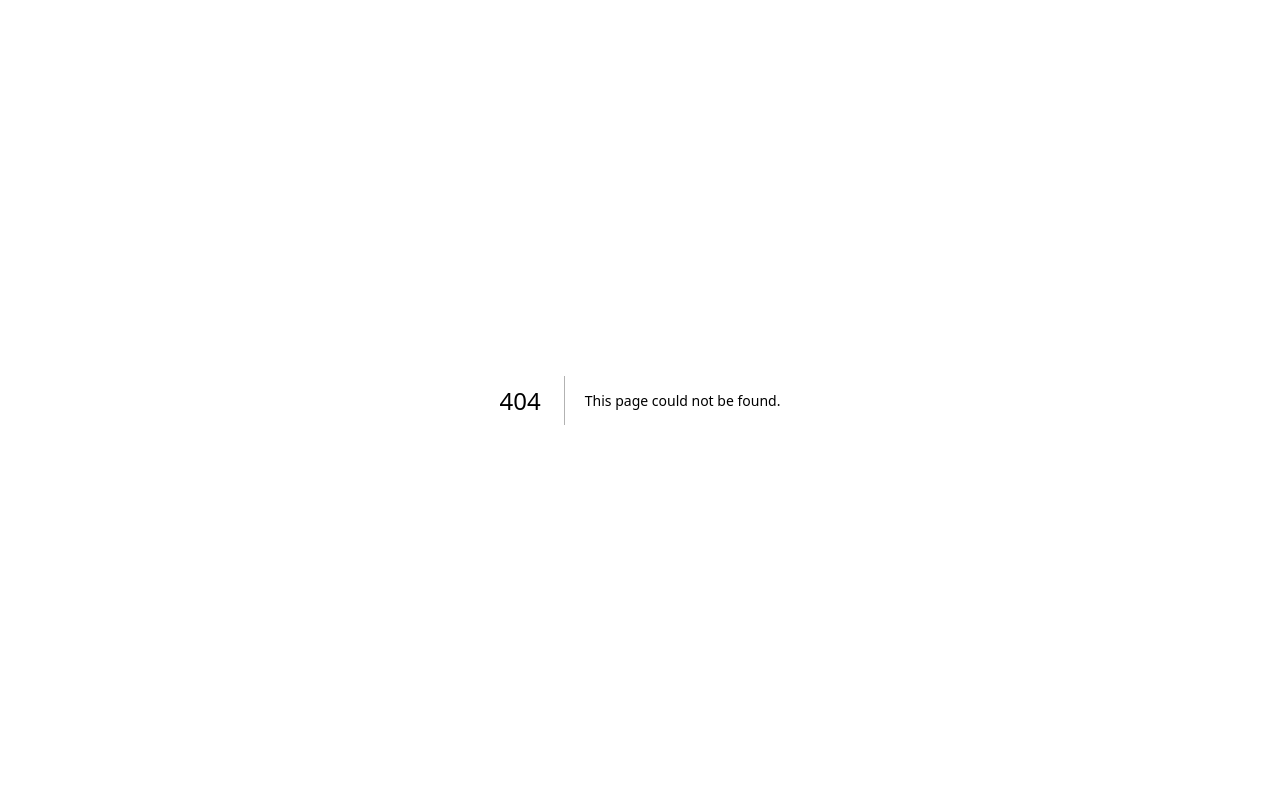
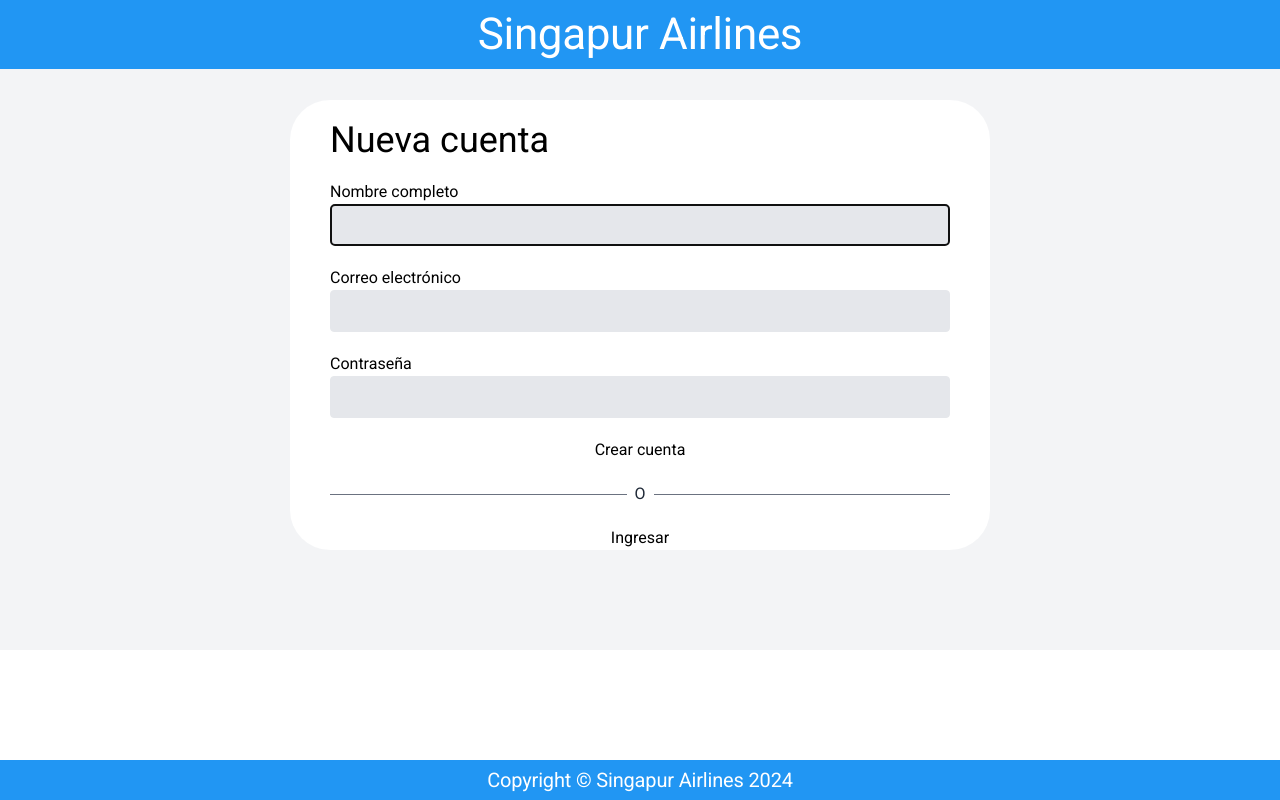
Before and after one commit to juangomez177/SITAS-frontend-virtual, a Next.js app: page /auth/new-account in a window 1280 px wide. Before the commit this address had no page. Built offline with nearby package versions, Linux system fonts and the light colour scheme.

Commit message:
Se crea ruta para registro de usuario

```diff
--- /dev/null
+++ b/app/auth/layout.tsx
@@ -0,0 +1,41 @@
+import { redirect } from "next/navigation";
+import Box from '@mui/material/Box';
+import { Typography } from "@mui/material";
+
+
+export default async function AuthLayout({ children }: { children: React.ReactNode }) {
+
+   const session = {
+      user: null
+   };
+
+   if (session?.user) {
+      redirect('/');
+   }
+
+   return (
+      <main className="flex justify-center bg-gray-100">
+
+         <Box sx={{ width: '100%', backgroundColor: '#2196F3', position: 'absolute', top: 0, display: 'flex', justifyContent: 'center', alignItems: 'center', zIndex: 1000 }}>
+            <Typography variant="h2" component="div" fontSize={'44px'} sx={{ color: 'white', padding: 1 }}>
+               Singapur Airlines
+            </Typography>
+         </Box>
+
+         <Box sx={{ backgroundColor: 'white', borderRadius: '40px', marginTop: '100px', marginBottom: '100px'}} height='auto' >
+            <div className="w-full md:w-[700px] px-10">
+               {children}
+            </div>
+         </Box>
+
+
+         <Box sx={{ width: '100%', backgroundColor: '#2196F3', position: 'absolute', bottom: 0, display: 'flex', justifyContent: 'center', alignItems: 'center', zIndex: 1000 }}>
+            <Typography variant="h2" component="div" fontSize={'20px'} sx={{ color: 'white', padding: 1 }}>
+               Copyright © Singapur Airlines 2024
+            </Typography>
+         </Box>
+
+      </main >
+   );
+
+}
--- /dev/null
+++ b/app/auth/new-account/page.tsx
@@ -0,0 +1,12 @@
+import { RegisterForm } from './ui/RegisterForm';
+
+export default function NewAccountPage() {
+   return (
+      <div className="flex flex-col">
+
+         <h1 className={`text-4xl mb-5 mt-5`}>Nueva cuenta</h1>
+
+         <RegisterForm />
+      </div>
+   );
+}
--- /dev/null
+++ b/app/auth/new-account/ui/RegisterForm.tsx
@@ -0,0 +1,98 @@
+"use client";
+
+import clsx from 'clsx';
+import Link from 'next/link';
+import { SubmitHandler, useForm } from 'react-hook-form';
+import { useState } from 'react';
+
+
+type FormInputs = {
+   name: string;
+   email: string;
+   password: string;
+}
+
+export const RegisterForm = () => {
+
+   const [errorMessage, setErrorMessage] = useState('')
+   const { register, handleSubmit, formState: { errors } } = useForm<FormInputs>();
+
+   const onSubmit: SubmitHandler<FormInputs> = async (data) => {
+      setErrorMessage('');
+      window.location.replace('/');
+   }
+
+
+   return (
+      <form onSubmit={handleSubmit(onSubmit)} className="flex flex-col">
+
+         {/* {
+        errors.name?.type === 'required' && (
+          <span className="text-red-500">* El nombre es obligatorio</span>
+        )
+      } */}
+
+
+         <label htmlFor="email">Nombre completo</label>
+         <input
+            className={
+               clsx(
+                  "px-5 py-2 border bg-gray-200 rounded mb-5",
+                  {
+                     'border-red-500': errors.name
+                  }
+               )
+            }
+            type="text"
+            autoFocus
+            {...register('name', { required: true })}
+         />
+
+         <label htmlFor="email">Correo electrónico</label>
+         <input
+            className={
+               clsx(
+                  "px-5 py-2 border bg-gray-200 rounded mb-5",
+                  {
+                     'border-red-500': errors.email
+                  }
+               )
+            }
+            type="email"
+            {...register('email', { required: true, pattern: /^\S+@\S+$/i })}
+         />
+
+         <label htmlFor="email">Contraseña</label>
+         <input
+            className={
+               clsx(
+                  "px-5 py-2 border bg-gray-200 rounded mb-5",
+                  {
+                     'border-red-500': errors.password
+                  }
+               )
+            }
+            type="password"
+            {...register('password', { required: true, minLength: 6 })}
+         />
+
+
+         <span className="text-red-500">{errorMessage} </span>
+
+
+
+         <button className="btn-primary">Crear cuenta</button>
+
+         {/* divisor l ine */}
+         <div className="flex items-center my-5">
+            <div className="flex-1 border-t border-gray-500"></div>
+            <div className="px-2 text-gray-800">O</div>
+            <div className="flex-1 border-t border-gray-500"></div>
+         </div>
+
+         <Link href="/auth/login" className="btn-secondary text-center">
+            Ingresar
+         </Link>
+      </form>
+   );
+};
--- a/app/layout.tsx
+++ b/app/layout.tsx
@@ -1,8 +1,15 @@
-import "styles/tailwind.css"
+import "styles/tailwind.css";
+import { Roboto } from 'next/font/google';
+
+const roboto = Roboto({
+  weight: '400',
+  subsets: ['latin'],
+  display: 'swap',
+})
 
 export default function RootLayout({ children }: { children: React.ReactNode }) {
   return (
-    <html lang="en">
+    <html lang="en" className={roboto.className}>
       <body>{children}</body>
     </html>
   )
--- a/package.json
+++ b/package.json
@@ -23,6 +23,10 @@
     "coupling-graph": "npx madge --extensions js,jsx,ts,tsx,css,md,mdx ./ --exclude '.next|tailwind.config.js|reset.d.ts|prettier.config.js|postcss.config.js|playwright.config.ts|next.config.js|next-env.d.ts|instrumentation.ts|e2e/|README.md|.storybook/|.eslintrc.js' --image graph.svg"
   },
   "dependencies": {
+    "@emotion/react": "^11.11.4",
+    "@emotion/styled": "^11.11.0",
+    "@mui/icons-material": "^5.15.13",
+    "@mui/material": "^5.15.13",
     "@next/bundle-analyzer": "^14.0.3",
     "@radix-ui/react-accordion": "^1.1.2",
     "@radix-ui/react-checkbox": "^1.0.4",
@@ -53,6 +57,7 @@
     "next-compose-plugins": "^2.2.1",
     "react": "^18.2.0",
     "react-dom": "^18.2.0",
+    "react-hook-form": "^7.51.1",
     "tailwind-merge": "^2.0.0",
     "zod": "^3.22.4"
   },
```
Also changed, not shown: 1 other file (tests, documents, lock files or other folders).
